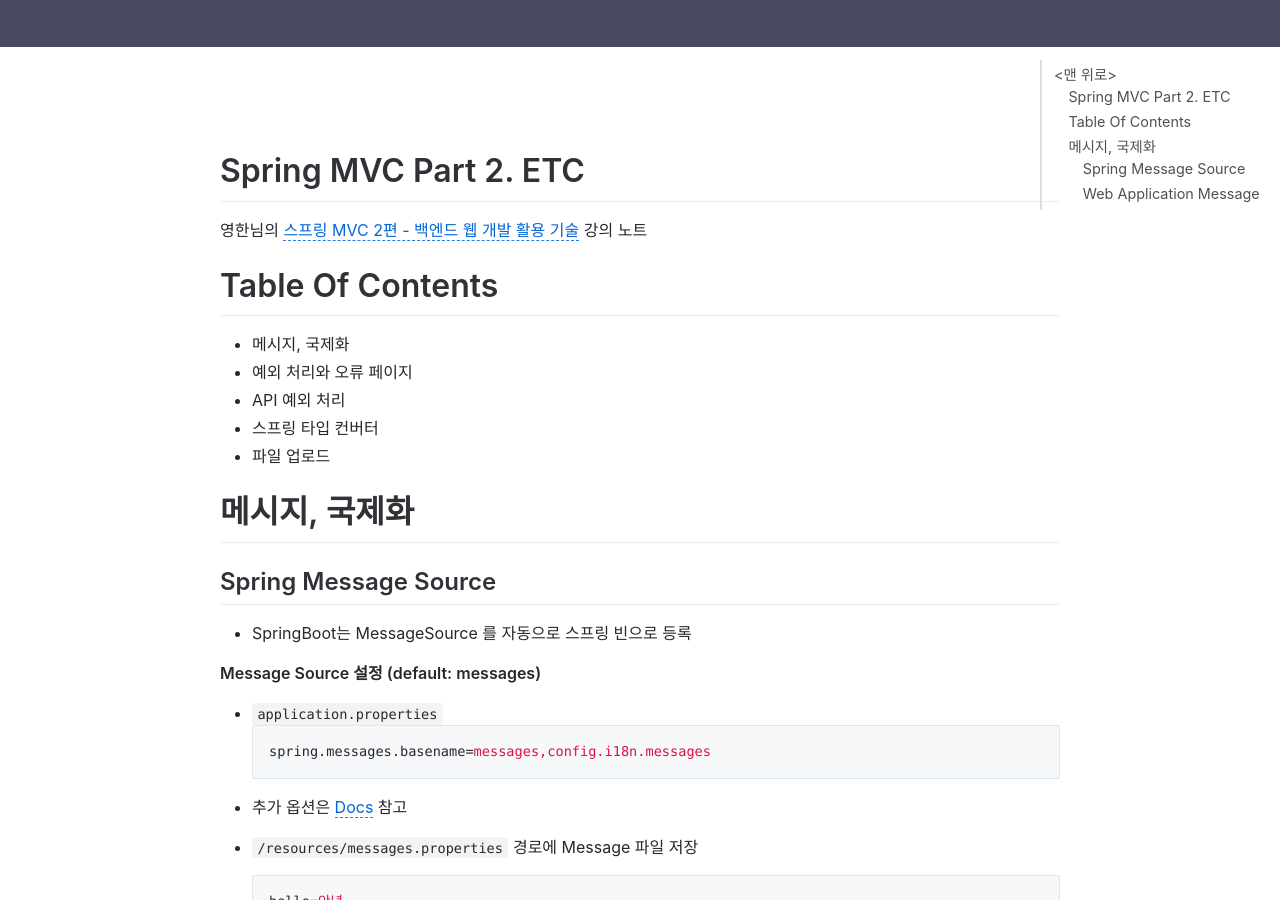
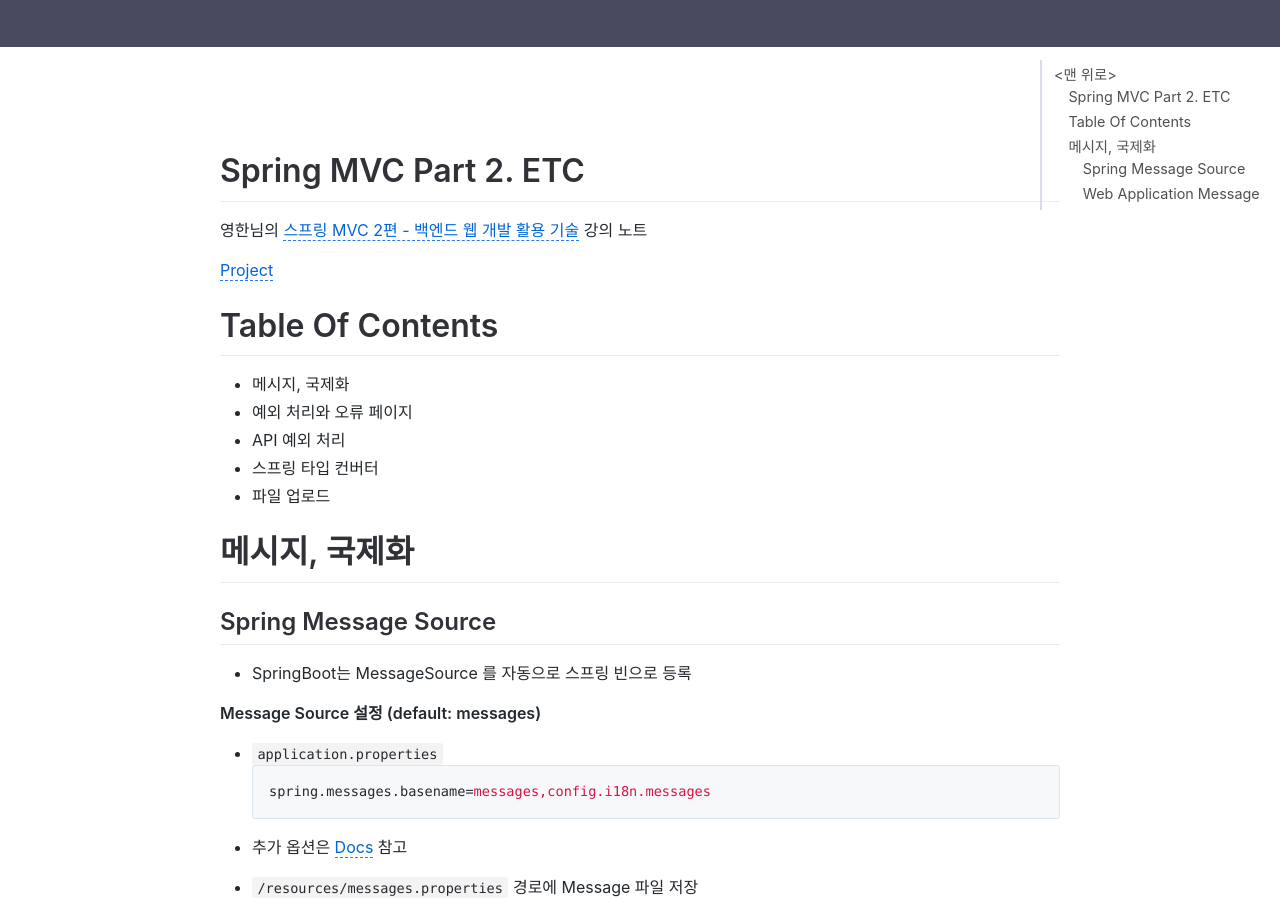
Before and after one commit to jihunparkme/jihunparkme.github.io, a Jekyll site: the page built from _posts/2021-10-12-Spring-MVC-Part2-Etc.md, in a window 1280 px wide and 900 px high, scrolled down 529 px. Built offline with Jekyll 4.4.1, drawn with Linux system fonts in a browser that asks for light colours; comment, search, counter and statistics services are not loaded.

Commit message:
[Etc] add project link

```diff
--- a/_posts/2021-10-12-Spring-MVC-Part2-Etc.md
+++ b/_posts/2021-10-12-Spring-MVC-Part2-Etc.md
@@ -10,6 +10,8 @@
 # Spring MVC Part 2. ETC
 
 영한님의 [스프링 MVC 2편 - 백엔드 웹 개발 활용 기술](https://www.inflearn.com/course/%EC%8A%A4%ED%94%84%EB%A7%81-mvc-2/) 강의 노트
+
+[Project](https://github.com/jihunparkme/Inflearn_Spring_MVC_Part-2)
 
 # Table Of Contents
 
```
